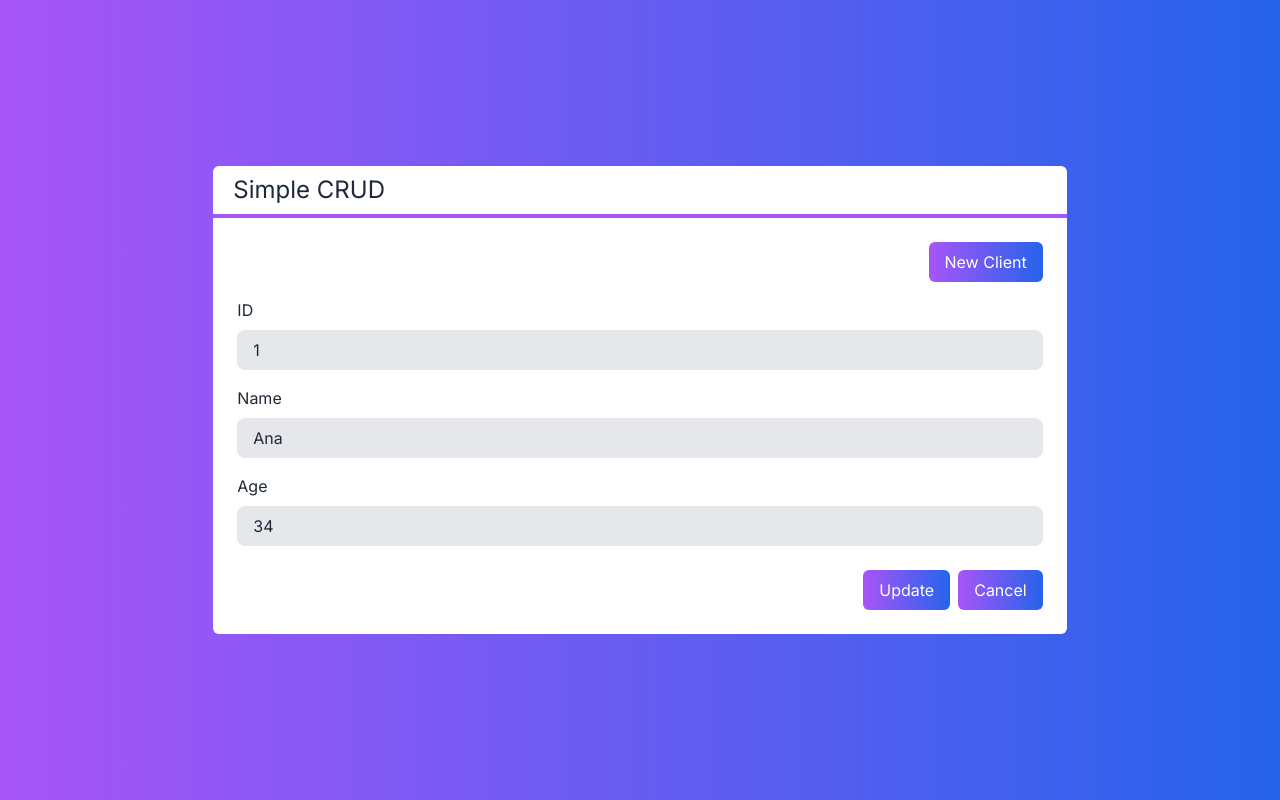
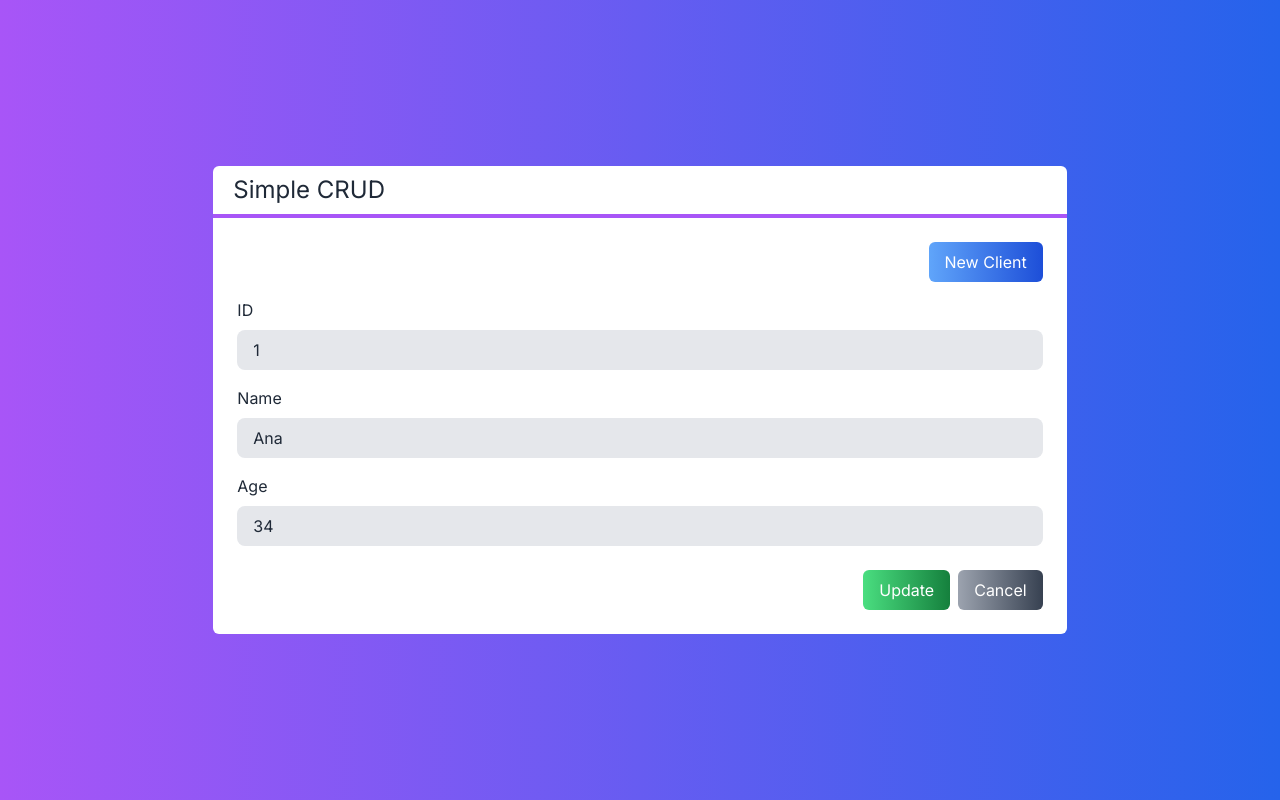
Before and after one commit to iaraflaminio/project-next-crud, a Next.js app: page / in a window 1280 px wide. Built offline with nearby package versions, Linux system fonts and the light colour scheme.

Commit message:
Adding safelist pattern for build

```diff
--- a/tailwind.config.ts
+++ b/tailwind.config.ts
@@ -5,6 +5,11 @@ const config: Config = {
     "./src/pages/**/*.{js,ts,jsx,tsx,mdx}",
     "./src/components/**/*.{js,ts,jsx,tsx,mdx}",
     "./src/app/**/*.{js,ts,jsx,tsx,mdx}",
+  ],
+  safelist: [
+    {
+      pattern: /(from|to)-(green|blue|gray)-(400|700)/,
+    }
   ],
   theme: {
     extend: {
```
